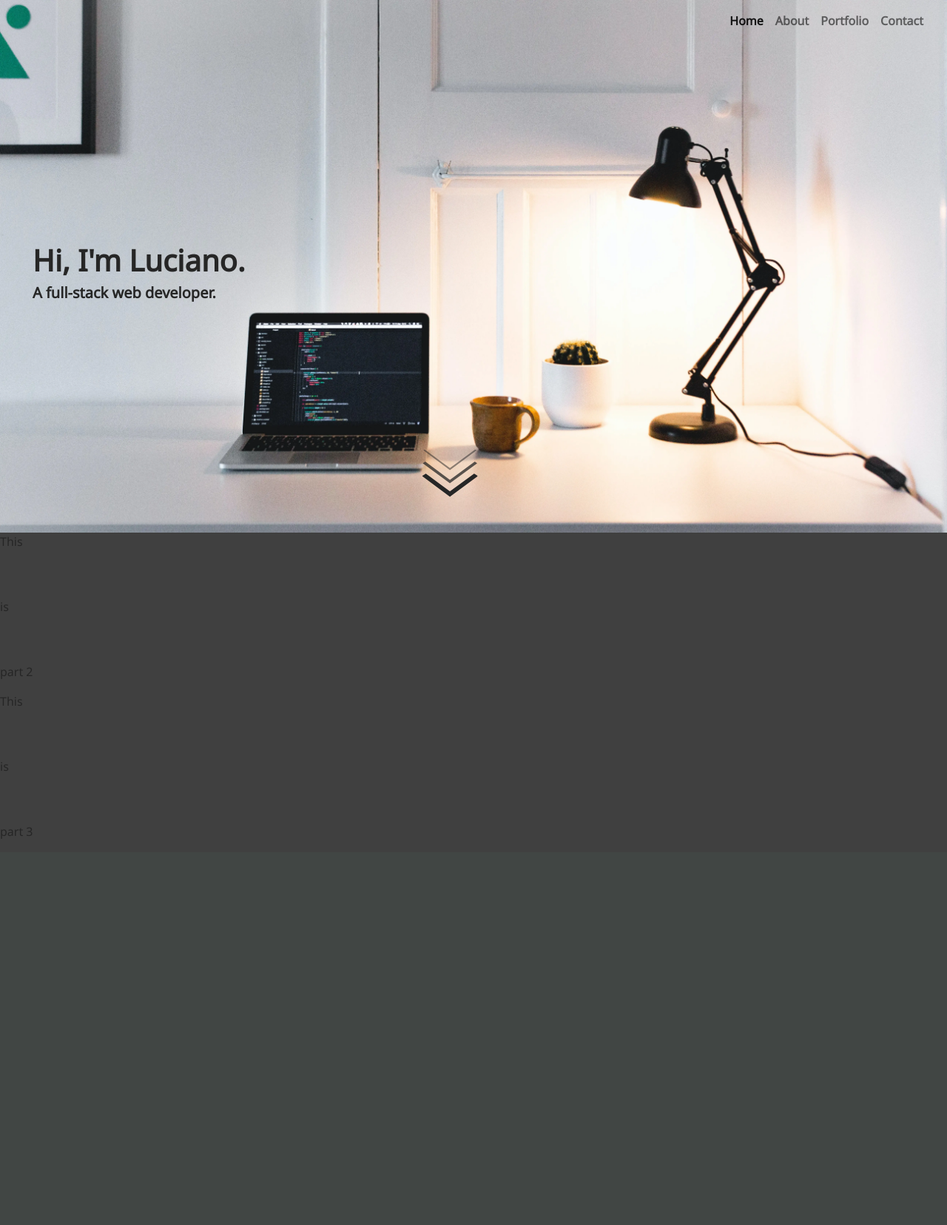
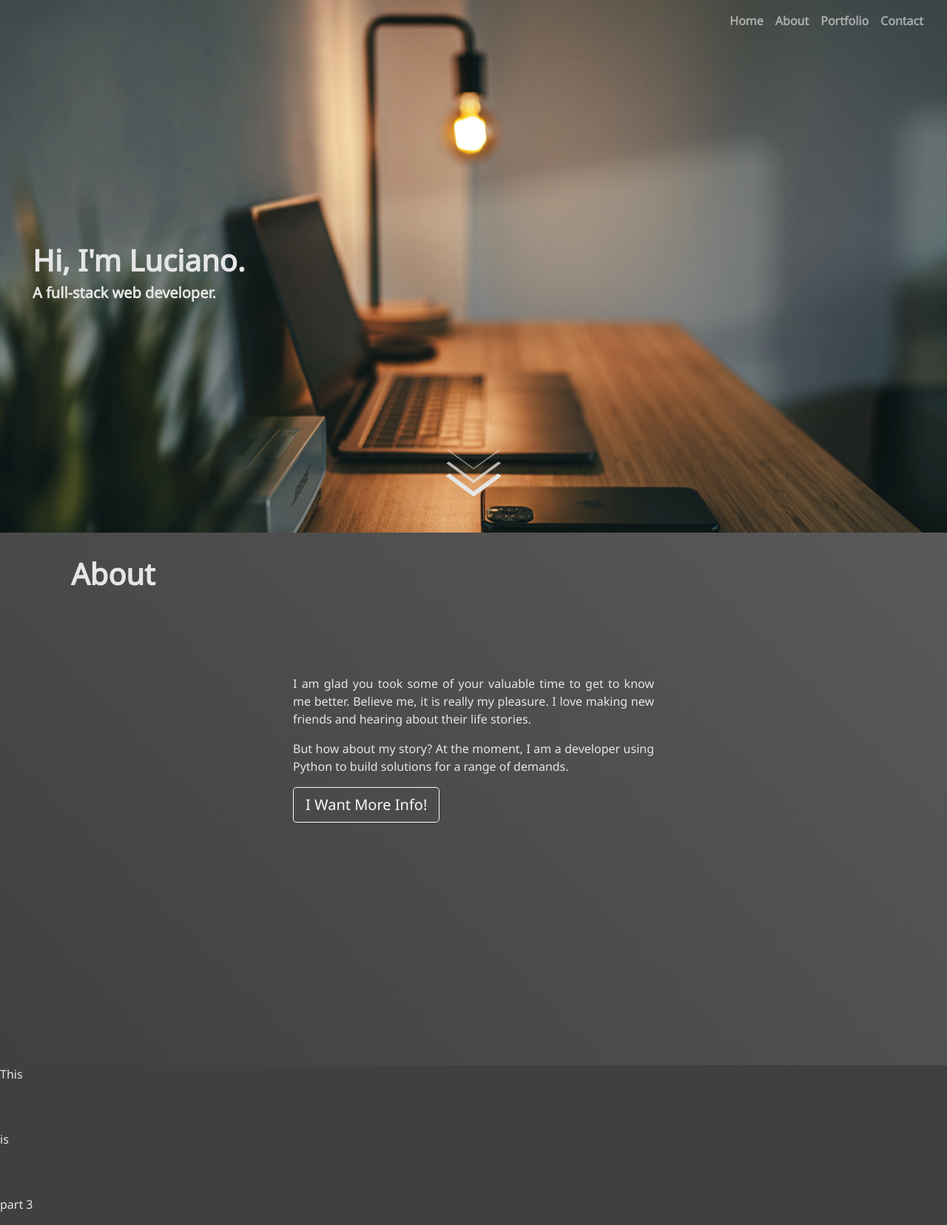
Before and after one commit to lucianodelboni/portfolio, a Django app: page / in a window 1280 px wide. Shown: the whole page at 74% size. Before the commit the page ends 1134 px from the top, so only its background shows below. Run offline with Django 3.2, Linux system fonts and the light colour scheme.

Commit message:
adding new landing page pictures and styling the about section

```diff
--- a/portfolio_app/static/css/styles.css
+++ b/portfolio_app/static/css/styles.css
@@ -5,7 +5,7 @@ html{
 
 *{
     font-family: 'Noto Sans';
-    color: hsl(0,0%,15%);
+    color: hsl(0,0%,90%);
 }
 
 /*body styling*/
@@ -20,7 +20,7 @@ body{
 .part1{
     width: 100%;
     height: 45rem;
-    background: url('../images/landing.webp');
+    background: url('../images/landing3.webp');
     background-repeat: no-repeat;
     background-size: cover;
     margin: 0px;
@@ -36,19 +36,19 @@ body{
 
 .arrows__animation{
     position: absolute;
-    left: 47.5%;
+    left: 50%;
     top: 40rem;
     transform: translate(-50%, -50%);
 }
 
 #three__arrows {
-    fill: hsl(0,0%,15%);
+    fill: hsl(0,0%,90%);
     width: 75px;
     height: 65px;
 }
 
 #three__arrows:hover polygon {
-    fill: hsl(0,0%,15%);
+    fill: hsl(0,0%,90%);
     transition: all 0.2s ease-out;
 }
 #three__arrows:hover polygon.arrow__bottom {
@@ -58,10 +58,9 @@ body{
     transform: translateY(18px);
 }
 
-
 polygon {
-    fill: hsl(0,0%,15%);
-    transition: all .2s ease-out;
+    fill: hsl(0,0%,90%);
+    transition: all 0.2s ease-out;
 }
 
 polygon.arrow__middle{
@@ -69,5 +68,24 @@ polygon.arrow__middle{
 }
 
 polygon.arrow__top{
-    opacity:0.5;
+    opacity: 0.5;
 }
+
+.part2{
+    width: 100%;
+    height: 45rem;
+    background: linear-gradient(45deg, hsl(0,0%,25%),hsl(0,0%,35%));
+    background-blend-mode: multiply;
+    background-size: auto;
+    margin: 0px;
+}
+
+.part2>h1{
+    padding: 2rem 0rem 5rem 6rem;
+    font-weight: bolder;
+}
+
+#about__box{
+    width:40%;
+    text-align:justify;
+}
--- a/portfolio_app/templates/landing_page.html
+++ b/portfolio_app/templates/landing_page.html
@@ -12,7 +12,7 @@
   <div class="part1 container-fluid" id="part1">
 
     <!--navigation bar-->
-    <nav class="navbar navbar-expand-lg navbar-light bg-none" ">
+    <nav class="navbar navbar-expand-lg navbar-dark bg-none" ">
       <div class="container-fluid">
           <a class="navbar-brand" href="#"></a>
           <button class="navbar-toggler" type="button" data-bs-toggle="collapse" data-bs-target="#navbarNav" aria-controls="navbarNav" aria-expanded="false" aria-label="Toggle navigation">
@@ -22,7 +22,7 @@
               <div class="collapse navbar-collapse" id="navbarNav">
                   <ul class="navbar-nav">
                       <li class="nav-item">
-                          <a class="nav-link active" href="#">Home</a>
+                          <a class="nav-link"  href="#">Home</a>
                       </li>
                       <li class="nav-item">
                           <a class="nav-link" href="#">About</a>
@@ -43,14 +43,14 @@
       <h1>Hi, I'm Luciano.</h3>
       <h5>A full-stack web developer.</h6>
     </div>
-    <!--arrows for moving down-->
-    <div
+    <!--animated arrows for moving down-->
+    <div>
       <div class="moving__arrows">
         <a href="#part2">
           <div class="container">
             <div class="arrows__animation">
               <svg id="three__arrows">
-              <polygon class="arrow__top" points="37.6,27.9 1.8,1.3 3.3,0 37.6,25.3 71.9,0 73.7, 1.3" />
+                <polygon class="arrow__top" points="37.6,26.9 1.8,1.3 3.3,0 37.6,25.3 71.9,0 73.7, 1.3" />
                 <polygon class="arrow__middle" points="37.6,45.8 0.8,18.7 4.4,16.4 37.6,41.2 71.2,16.4 74.5, 18.7" />
                 <polygon class="arrow__bottom" points="37.6,64 0,36.1 5.1,32.8 37.6,56.8 70.4,32.8 75.5,36.1" />
               </svg>
@@ -59,15 +59,29 @@
         </a>
       </div>
     </div>
+  </div>
 
   <div class="part2" id="part2">
-    <p>This</p>
+    <h1>About</h1>
+    <br>
+    <div class="container" id="about__box">
+      <p>I am glad you took some of your valuable time to get to know me
+        better. Believe me, it is really my pleasure. I love making new
+        friends and hearing about their life stories.
+      </p>
+      <p>
+        But how about my story? At the moment, I am a developer using
+        Python to build solutions for a range of demands.
+
+      </p>
+      <button class="btn btn-lg btn-outline-light"> I Want More Info!</button>
+
+    </div>
+
+
     <br>
     <br>
-    <p>is</p>
-    <br>
-    <br>
-    <p>part 2</p>
+
   </div>
 
   <div class="part3" id="part3">
```
Also changed, not shown: portfolio_app/static/images/landing4.webp (added), portfolio_app/static/images/landing5.webp (added). Lines whose indentation alone changed are shown as unchanged.
